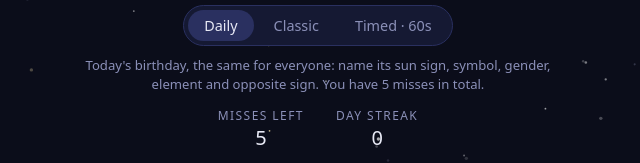
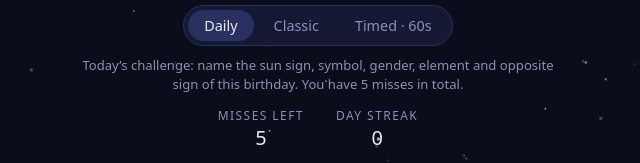
Before and after one commit to ldaIas/sign-game, a plain HTML site: page public/index.html in a window 1280 px wide. Shown: the part 165-328 px from the top of the page, 322-962 px from the left. Drawn offline with Linux system fonts and the light colour scheme.

Commit message:
Reword the Daily mode description
Co-Authored-By: Claude Opus 5.5 <noreply@anthropic.com>
Claude-Session: https://claude.ai/code/session_0136VyVFfhcSgC46gSoFtwgM

```diff
--- a/public/index.html
+++ b/public/index.html
@@ -60,7 +60,7 @@
         <button data-mode="classic">Classic</button>
         <button data-mode="timed">Timed · 60s</button>
       </nav>
-      <p class="mode-desc" data-only="daily">Today's birthday, the same for everyone: name its sun sign, symbol, gender, element and opposite sign. You have 5 misses in total.</p>
+      <p class="mode-desc" data-only="daily">Today’s challenge: name the sun sign, symbol, gender, element and opposite sign of this birthday. You have 5 misses in total.</p>
       <p class="mode-desc" data-only="classic" hidden>3 guesses to name each birthday's sign. Get it right, then name its element in one try for a bonus point.</p>
       <p class="mode-desc" data-only="timed" hidden>Name as many signs as you can in 60 seconds. One guess per birthday, one point per right answer.</p>
     </header>
```
